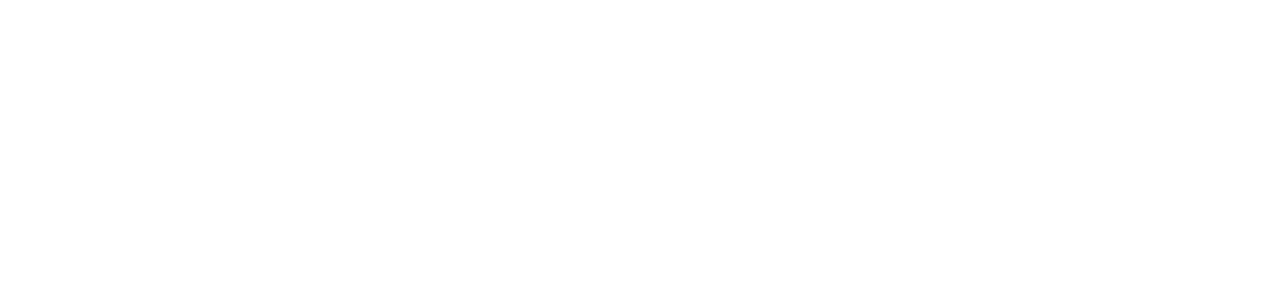
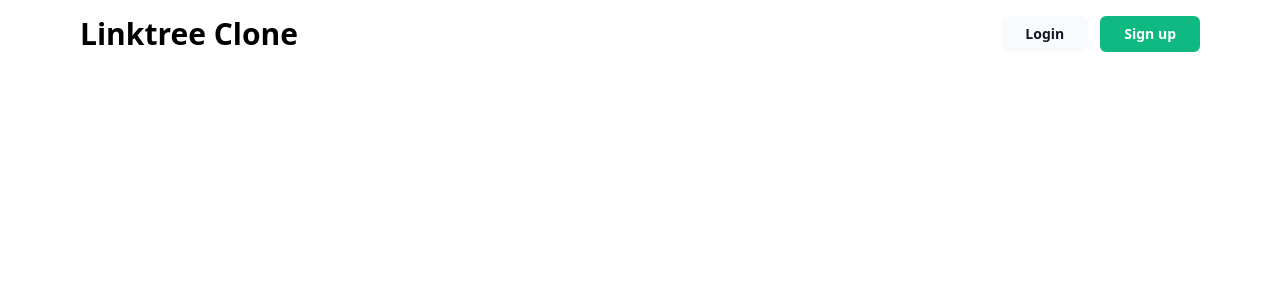
Before and after one commit to DogukanUrker/LinktreeClone, a React (Vite) app in the folder frontend/: page / in a window 1280 px wide. Before the commit this address had no page. Shown: the top 300 px of the page. Built offline with nearby package versions, Linux system fonts and the light colour scheme.

Commit message:
added navbar

```diff
--- a/frontend/src/App.tsx
+++ b/frontend/src/App.tsx
@@ -3,16 +3,16 @@ import Login from "./views/login";
 import Register from "./views/register";
 import Profile from "./views/profile";
 import { RequireToken } from "./utils/auth";
-
+import Navbar from "./components/navbar";
 function App() {
   return (
     <>
       {" "}
       <div className="App">
+        <Navbar></Navbar>
         <Routes>
           <Route path="/login" element={<Login />} />
           <Route path="/register" element={<Register />} />
-          <Route path="/profile" element={<Profile />} />
           <Route
             path="/profile"
             element={
--- /dev/null
+++ b/frontend/src/components/navbar.tsx
@@ -0,0 +1,50 @@
+import { useNavigate } from "react-router-dom";
+import { fetchToken } from "../utils/auth";
+export default function Navbar() {
+  const navigate = useNavigate();
+
+  const Logout = () => {
+    localStorage.removeItem("Token");
+    navigate("/");
+  };
+  return (
+    <>
+      <nav className="relative px-4 py-4 flex justify-between items-center bg-white max-w-6xl mx-auto">
+        <a className="text-3xl font-bold leading-none" href="/">
+          <h1>Linktree Clone</h1>
+        </a>
+        {fetchToken() ? (
+          <div>
+            <button
+              className="inline-block ml-auto mr-3 py-2 px-6 bg-gray-50 hover:bg-gray-100 text-sm text-gray-900 font-bold  rounded-md transition duration-200"
+              onClick={Logout}
+            >
+              sign out
+            </button>
+            <a
+              className="inline-block py-2 px-6 bg-emerald-500 hover:bg-emerald-600 text-sm text-white font-bold rounded-md transition duration-200"
+              href="/user"
+            >
+              username
+            </a>
+          </div>
+        ) : (
+          <div>
+            <a
+              className="inline-block ml-auto mr-3 py-2 px-6 bg-gray-50 hover:bg-gray-100 text-sm text-gray-900 font-bold  rounded-md transition duration-200"
+              href="/login"
+            >
+              Login
+            </a>
+            <a
+              className="inline-block py-2 px-6 bg-emerald-500 hover:bg-emerald-600 text-sm text-white font-bold rounded-md transition duration-200"
+              href="/register"
+            >
+              Sign up
+            </a>
+          </div>
+        )}
+      </nav>
+    </>
+  );
+}
```
